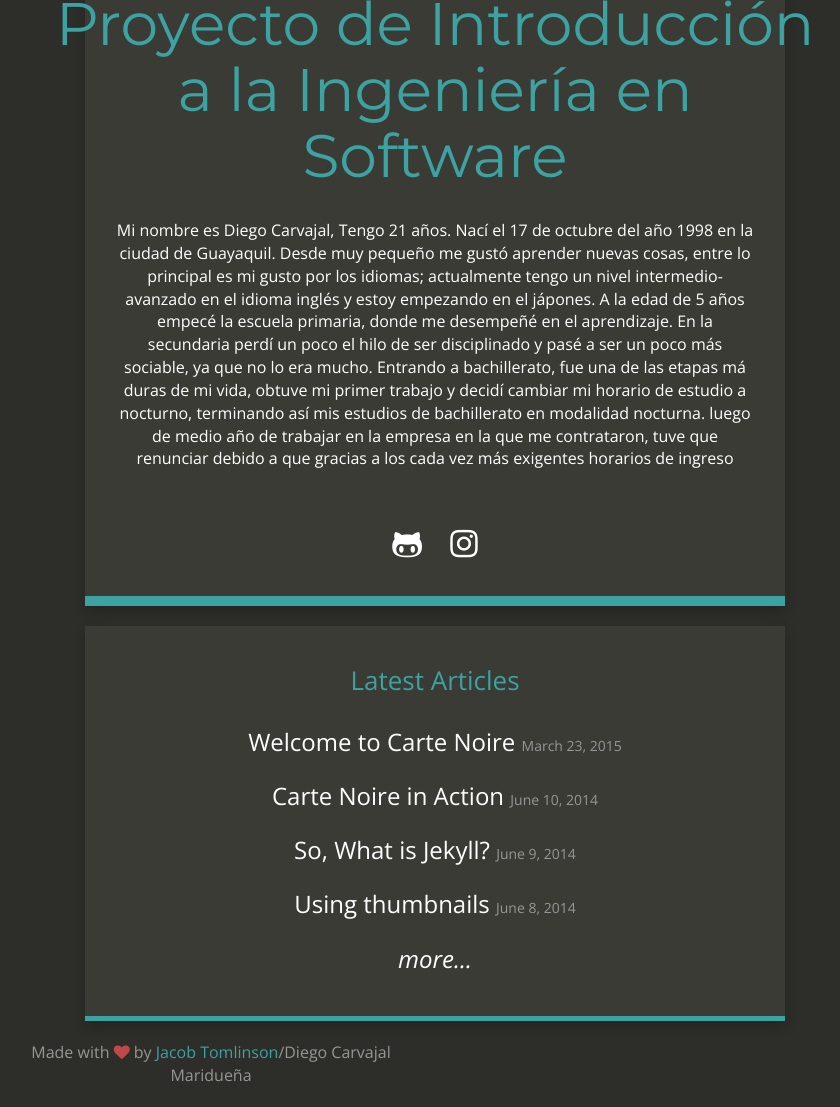
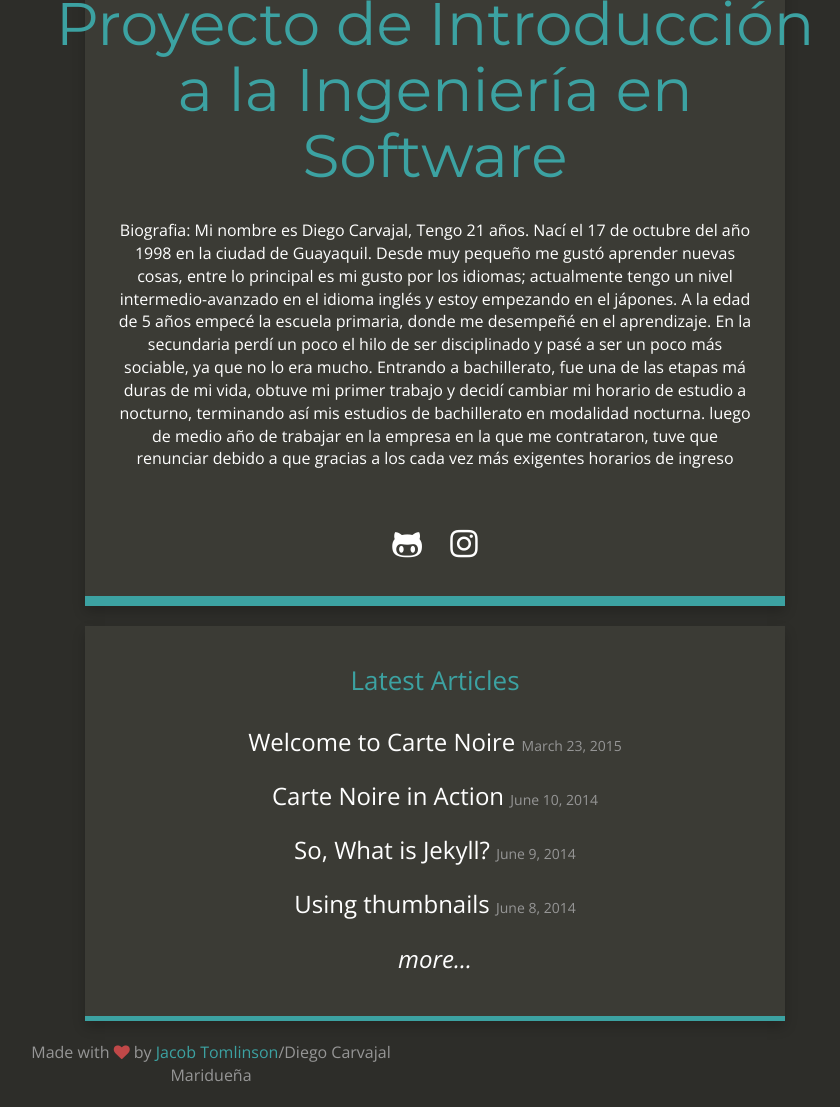
Before and after one commit to DiegJazm98/DiegJazm98.github.io, a Jekyll site: the page built from index.html, in a window 1280 px wide, cut to the strip 174-1281 px from the top of the page. Shown: the whole strip, without its empty margins (205-1045 px from the left). Built offline with Jekyll 4.4.1, drawn with Linux system fonts in a browser that asks for light colours; nearby versions of some CDN libraries; part of the change alters nothing that is shown.

Commit message:
Update _config.yml

```diff
--- a/_config.yml
+++ b/_config.yml
@@ -1,10 +1,9 @@
 # Site settings
 title: "Proyecto de Introducción a la Ingeniería en Software"
-tille: "Biografia"
 description: "A dark blog theme for Jekyll."
 baseurl: ""
 url: "http://carte-noire.jacobtomlinson.co.uk/"
-title_description: "Mi nombre es Diego Carvajal, Tengo 21 años. Nací el 17 de octubre del año 1998 en la ciudad de Guayaquil. Desde muy pequeño me gustó aprender nuevas cosas, entre lo principal es mi gusto por los idiomas; actualmente tengo un nivel intermedio-avanzado en el idioma inglés y estoy empezando en el jápones. A la edad de 5 años empecé la escuela primaria, donde me desempeñé en el aprendizaje. En la secundaria perdí un poco el hilo de ser disciplinado y pasé a ser un poco más sociable, ya que no lo era mucho. Entrando a bachillerato, fue una de las etapas má duras de mi vida, obtuve mi primer trabajo y decidí cambiar mi horario de estudio a nocturno, terminando así mis estudios de bachillerato en modalidad nocturna. luego de medio año de trabajar en la empresa en la que me contrataron, tuve que renunciar debido a que gracias a los cada vez más exigentes horarios de ingreso "
+title_description: "Biografia: Mi nombre es Diego Carvajal, Tengo 21 años. Nací el 17 de octubre del año 1998 en la ciudad de Guayaquil. Desde muy pequeño me gustó aprender nuevas cosas, entre lo principal es mi gusto por los idiomas; actualmente tengo un nivel intermedio-avanzado en el idioma inglés y estoy empezando en el jápones. A la edad de 5 años empecé la escuela primaria, donde me desempeñé en el aprendizaje. En la secundaria perdí un poco el hilo de ser disciplinado y pasé a ser un poco más sociable, ya que no lo era mucho. Entrando a bachillerato, fue una de las etapas má duras de mi vida, obtuve mi primer trabajo y decidí cambiar mi horario de estudio a nocturno, terminando así mis estudios de bachillerato en modalidad nocturna. luego de medio año de trabajar en la empresa en la que me contrataron, tuve que renunciar debido a que gracias a los cada vez más exigentes horarios de ingreso "
 title_image: "https://lh3.googleusercontent.com/zEHHe5zm1CgsEK-Z0p_HSeFKDNM1QxAp0vR5aE2SdnJ3A9O4szkvwrDnjWJUApU0neNh=s85"
 google_analytics: "UA-20365477-4"
 disqus_account: cartenoire
```
